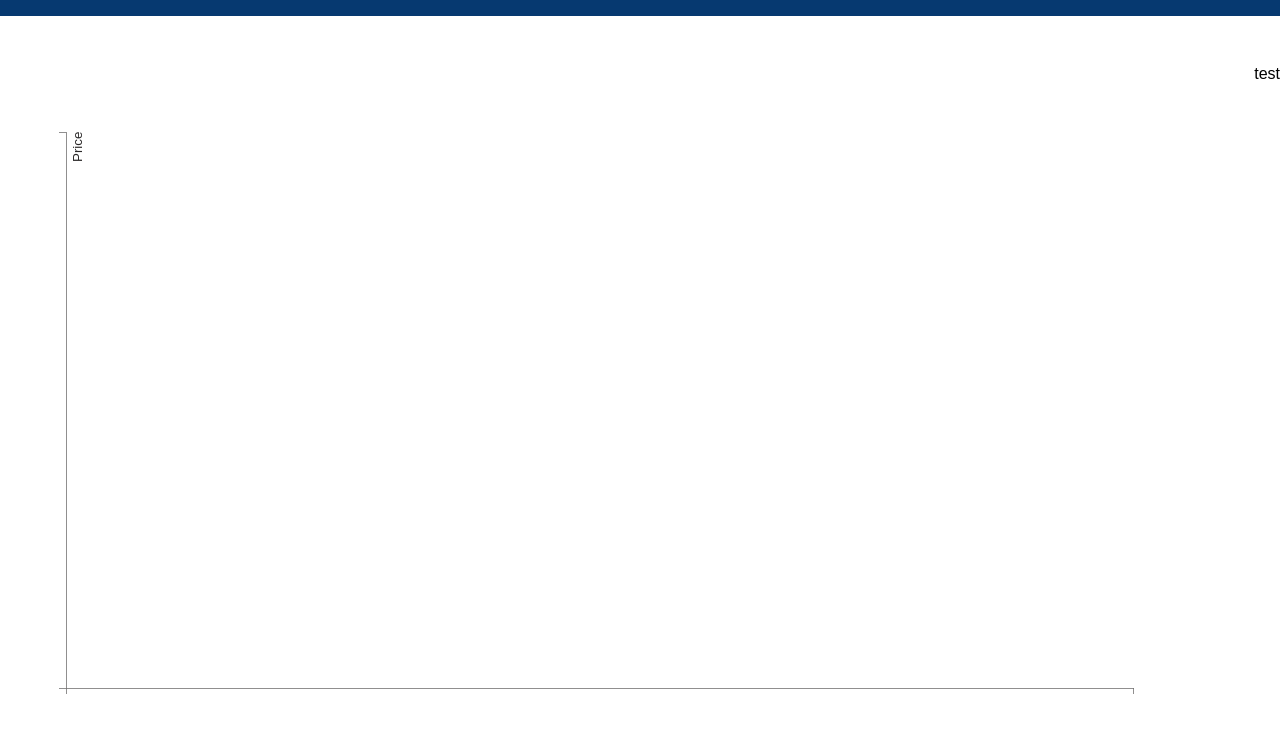
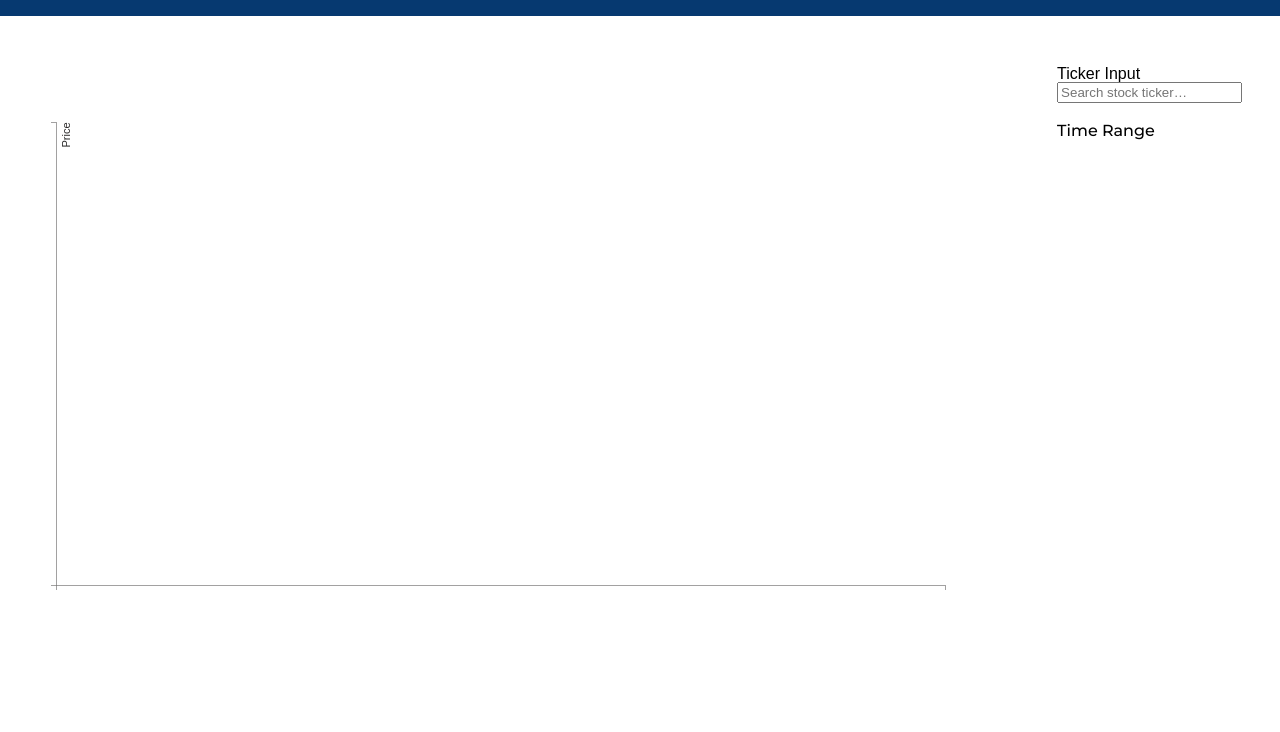
Before and after one commit to philipk8/stock-metrics, a website built with webpack: page dist/index.html in a window 1280 px wide. Shown: the part 48-780 px from the top of the page. Built offline with nearby package versions, Linux system fonts and the light colour scheme; files whose address does not match are found by name.

Commit message:
working on user input

```diff
--- a/src/index.js
+++ b/src/index.js
@@ -2,40 +2,45 @@
 import "./styles/index.scss";
 import load_data from './scripts/load_data';
 import chart from './scripts/chart';
-
+import prices_api from "./scripts/prices_api";
+import loadChart from "./scripts/load_chart"
 
 const axios = require('axios');
 
 window.addEventListener("DOMContentLoaded", () => {
 
+  loadChart()
+
   // const ticker = 'CVNA'
   // load_data(ticker);
 
-
-  const apiKey = 'Tpk_aacacbb679254fe1af315378cb8b2d4e'
-
-  // load the default first stock symbol AAPL, at 3m time range
-  const closeOnly = true;
-  let interval = null;
-  let ticker = 'AAPL';
-  let range = '3m';
   // 2y, 1y, 6m, 3m, 1m
 
+  // const args = {
+  //   apiKey: 'Tpk_aacacbb679254fe1af315378cb8b2d4e',
+  //   closeOnly: true,
+  //   interval: null,
+  //   ticker: 'AAPL',
+  //   range: '3m'
+  // }
 
-  axios.get(`/stocks/${ticker}/chart/${range}`, {params: {
-    apiKey: apiKey,
-    closeOnly: closeOnly,
-    interval: interval
-    }})
-  .then((response) => {
-      console.log(response);
-      // load_data(response)
-      chart(response.data);
+  // prices_api(args)
 
-  })
-  .catch(function (error) {
-      console.log(error);
-  });
+
+  // axios.get(`/stocks/${ticker}/chart/${range}`, {params: {
+  //   apiKey: apiKey,
+  //   closeOnly: closeOnly,
+  //   interval: interval
+  //   }})
+  // .then((response) => {
+  //     console.log(response);
+  //     // load_data(response)
+  //     chart(response.data);
+
+  // })
+  // .catch(function (error) {
+  //     console.log(error);
+  // });
 
   // let isbn = '0201558025';
   // axios.get(`/books/${isbn}`)
--- /dev/null
+++ b/src/scripts/build_list.js
@@ -0,0 +1,2 @@
+import getArgs from './get_args.js'
+import updateChart from './update_chart.js'
--- a/src/scripts/chart.js
+++ b/src/scripts/chart.js
@@ -78,6 +78,11 @@
   const slices = []
   slices.push(dataObj)
 
+  let id = 0;
+  const ids = function () {
+    return "line-"+id++;
+  }
+
   // drawing
   const lines = svg.selectAll("lines")
     .data(slices)
@@ -85,9 +90,9 @@
     .append("g");
 
     lines.append("path")
+    .attr("class", ids)
     .attr("d", function(d) {
-      debugger
-      return line(d.values); });
+      return line(d.values); })
 
   // const lineFunction = d3.line()
   //   .x(function(d) { return timeConv(d.date);})
--- a/src/scripts/get_args.js
+++ b/src/scripts/get_args.js
@@ -2,26 +2,33 @@
 export default () => {
 
   const args = {
-    data: null,
-    dimension: null,
-    metric: null,
-    fn: null
+    apiKey: 'Tpk_aacacbb679254fe1af315378cb8b2d4e',
+    closeOnly: true,
+    interval: null,
+    ticker: 'AAPL',
+    range: '3m'
   }
 
-  const data = [
-    {1: 10},
-    {2: 20},
-    {3: 30}
-  ]
+  debugger
 
+  let ticker1 = document.getElementById("myVal").value
+
+    console.log(document.getElementById("myVal").value)
+
+    debugger
+
+  function handleClick(event) {
+      console.log(document.getElementById("myVal").value)
+
+      // draw(document.getElementById("myVal").value)
+      return false;
+  }
 
   // const dimUl = document.getElementById("dim-ul");
   // const metUl = document.getElementById("met-ul");
 
   // const dimEle = dimUl.getElementsByClassName('active')[0];
   // const metEle = metUl.getElementsByClassName('active')[0];
-
-  args.data = data;
 
   // options.data = DataExplorer.rawData;
   // options.dimension = dimEle.dataset.field;
--- /dev/null
+++ b/src/scripts/load_chart.js
@@ -0,0 +1,22 @@
+import getArgs from './get_args'
+import {pricesApi} from './prices_api'
+import chart from './chart'
+
+export default () => {
+
+  debugger
+
+  let args = getArgs()
+
+  debugger
+
+  pricesApi(args)
+    .then((response) => {chart(response.data)})
+    .catch(function (error) {
+      console.log(error);
+  });
+
+  debugger
+
+  // chart(prices)
+}
--- /dev/null
+++ b/src/scripts/prices_api.js
@@ -0,0 +1,38 @@
+import chart from './chart';
+import getArgs from './get_args'
+
+import axios from 'axios';
+
+// export default (args) => {
+
+  // const axios = require('axios');
+
+
+  debugger
+
+  export const pricesApi = (args) => {
+
+  const { apiKey, closeOnly, interval, ticker, range} = args
+
+  debugger
+
+  return axios.get(`/stocks/${ticker}/chart/${range}`, {params: {
+  apiKey: apiKey,
+  closeOnly: closeOnly,
+  interval: interval
+  }})
+  }
+// .then((response) => {
+  //   // load_data(response)
+  //   console.log(response);
+  //   // debugger
+  //   // res.send(response.data)
+  //   return (response.data)
+  //     // chart(response.data);
+
+  // })
+  // .catch(function (error) {
+  //     console.log(error);
+  // });
+
+// }
--- a/src/styles/chart.scss
+++ b/src/styles/chart.scss
@@ -37,7 +37,7 @@
 font-size: 120%;
 }
 
-path {
+path.line-0 {
 fill: none;
 stroke: #ed3700;
 }
--- a/src/styles/index.scss
+++ b/src/styles/index.scss
@@ -1,6 +1,7 @@
 @import "./_reset.scss";
 @import "./chart.scss";
 @import "./navbar.scss";
+@import "./sidebar.scss";
 
 
 #content {
--- /dev/null
+++ b/src/styles/sidebar.scss
@@ -0,0 +1,14 @@
+#sidebar {
+    padding-left: 10px;
+    height: 500px;
+}
+
+#ticker {
+  font-family: Montserrat;
+
+}
+
+#time {
+  font-family: Montserrat;
+  margin-top: 20px;
+}
```
Also changed, not shown: dist/index.html, dist/main.css, 1 other file.
